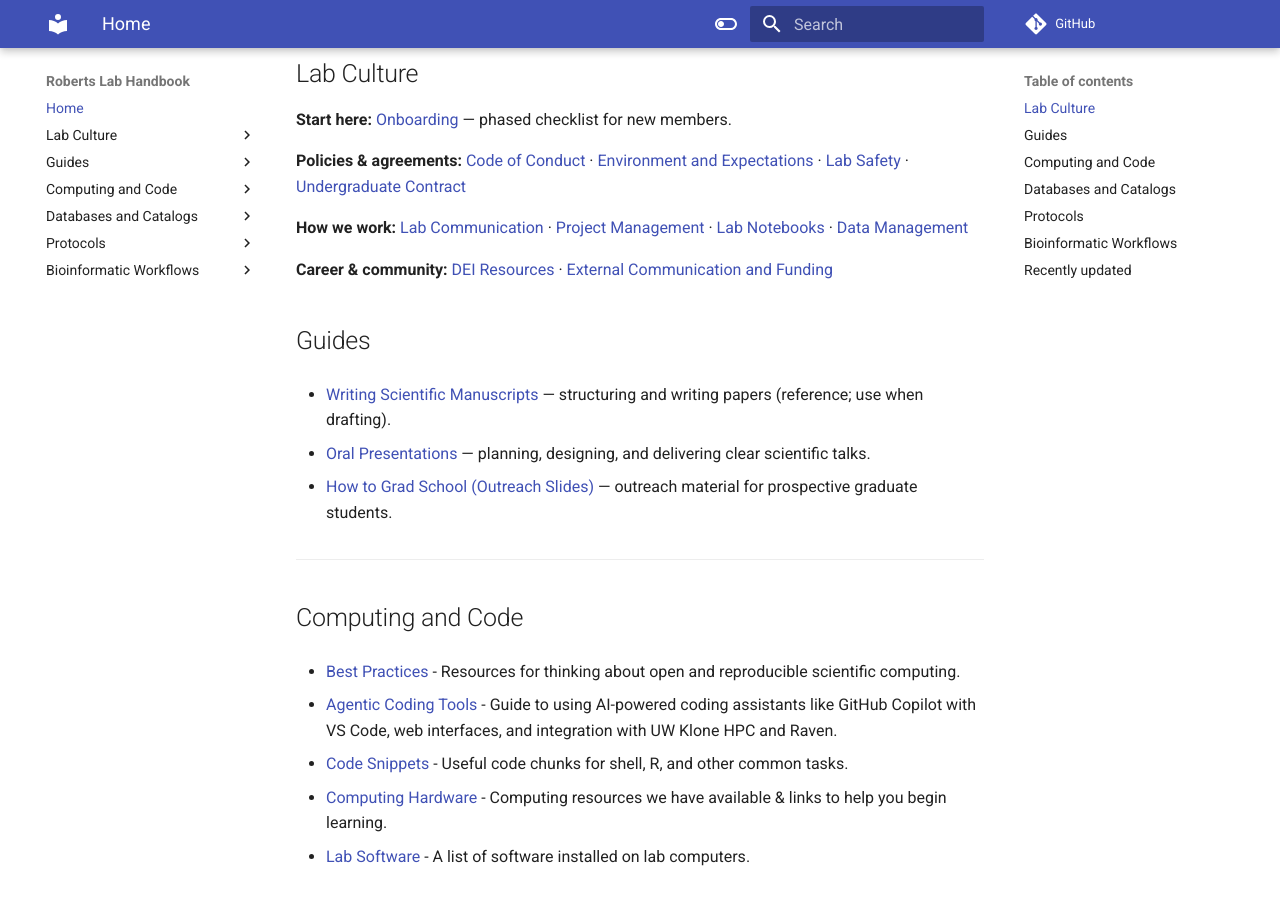
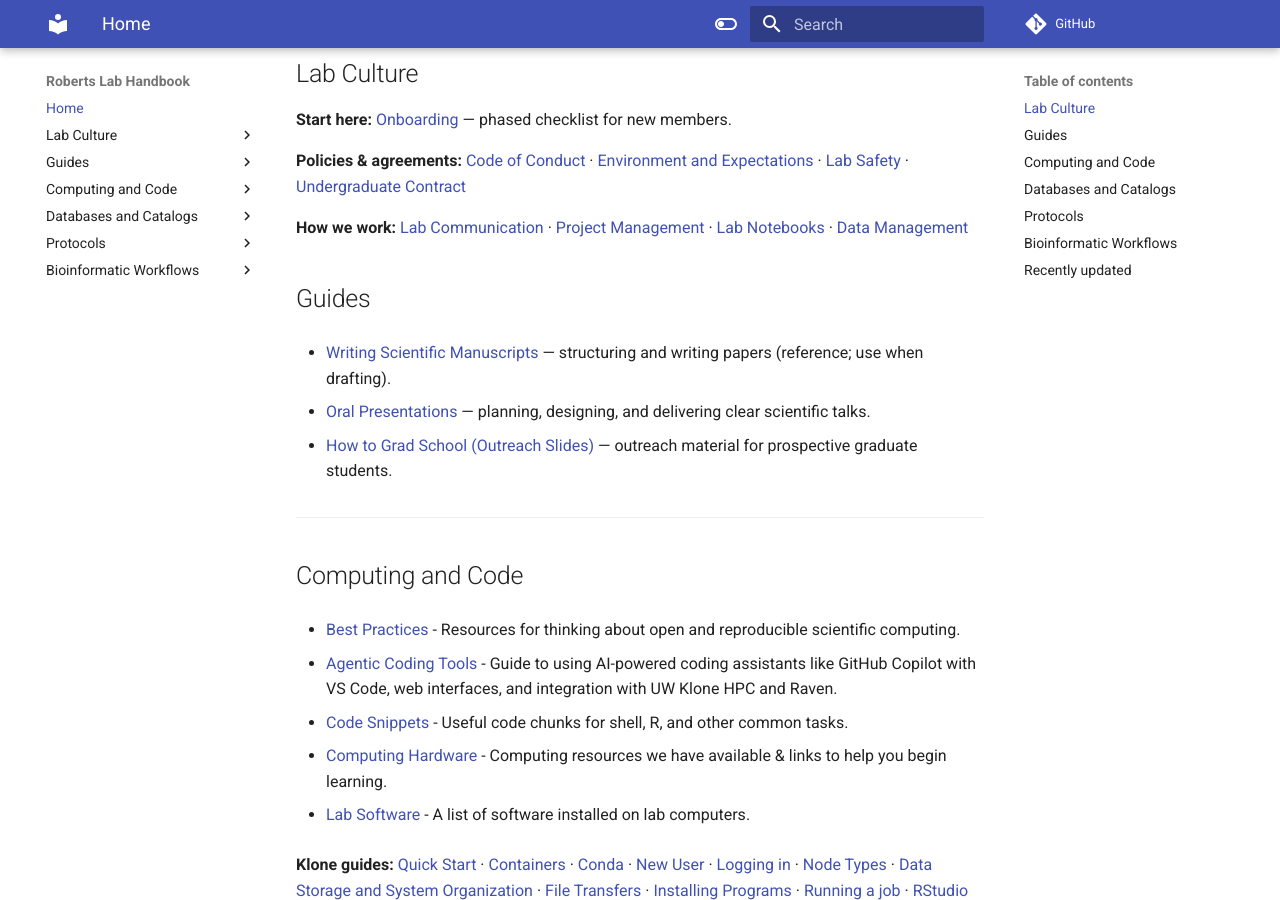
Before and after one commit to RobertsLab/resources, an MkDocs documentation site: the page built from docs/index.md, in a window 1280 px wide and 900 px high, scrolled down 310 px. Built offline with MkDocs 1.6.1 and Material for MkDocs 9.7.7, drawn with Linux system fonts in a browser that asks for light colours; comment, search, counter and statistics services are not loaded; grey boxes are pictures that could not be loaded.

Commit message:
menu updates

```diff
--- a/docs/index.md
+++ b/docs/index.md
@@ -12,8 +12,6 @@
 **Policies & agreements:** [Code of Conduct](Code-of-Conduct.md) · [Environment and Expectations](Environment-and-Expectations.md) · [Lab Safety](Lab-Safety.md) · [Undergraduate Contract](Undergraduate-contract.md)
 
 **How we work:** [Lab Communication](Lab-Communication.md) · [Project Management](Project-Management.md) · [Lab Notebooks](Lab-Notebooks.md) · [Data Management](Data-Management.md)
-
-**Career & community:** [DEI Resources](DEI-Resources.md) · [External Communication and Funding](External-Communication-and-Funding.md)
 
 ## Guides
 
--- a/mkdocs.yml
+++ b/mkdocs.yml
@@ -53,6 +53,11 @@
         - timestamp
         - message
 
+# Pages built and searchable, but intentionally kept out of the nav
+not_in_nav: |
+  DEI-Resources.md
+  External-Communication-and-Funding.md
+
 nav:
    - Home: 'index.md'
 
@@ -69,9 +74,6 @@
        - Project Management: 'Project-Management.md'
        - Lab Notebooks: 'Lab-Notebooks.md'
        - Data Management: 'Data-Management.md'
-     - 'Career & community resources':
-       - DEI Resources: 'DEI-Resources.md'
-       - External Communication and Funding: 'External-Communication-and-Funding.md'
 
    - 'Guides':
      - Writing Scientific Manuscripts: 'Writing.md'
```
